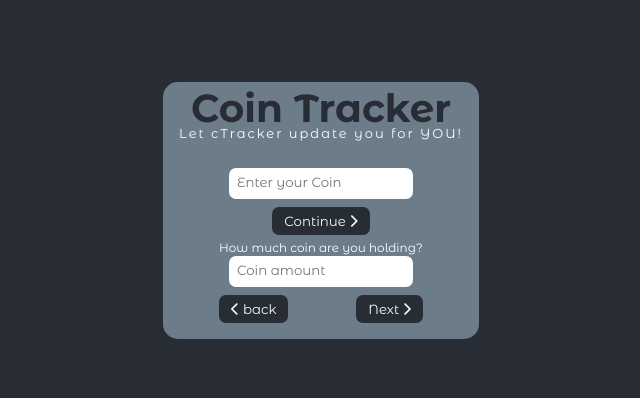
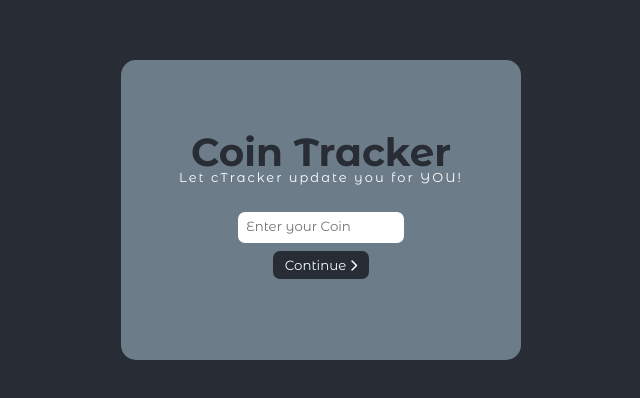
Before and after one commit to mackpounds/coin-update-bot, a React (Create React App) app in the folder my-app/: page / in a window 1280 px wide. Shown: the part 190-588 px from the top of the page, without its empty margins (319-959 px from the left). Built offline with nearby package versions, Linux system fonts and the light colour scheme.

Commit message:
frontEndCrediential

```diff
--- a/my-app/public/index.html
+++ b/my-app/public/index.html
@@ -24,7 +24,7 @@
       work correctly both with client-side routing and a non-root public URL.
       Learn how to configure a non-root public URL by running `npm run build`.
     -->
-    <title>React App</title>
+    <title>Crypto Tracker</title>
     <script src="https://kit.fontawesome.com/9def338393.js" defer crossorigin="anonymous"></script>
   </head>
   <body>
--- a/my-app/src/App.css
+++ b/my-app/src/App.css
@@ -18,6 +18,9 @@
 
 .main-container{
   border: 0;
+  max-width: 400px;
+  min-width: 400px;
+  min-height: 300px;
   border-radius: 15px;
   background-color: #6c7c89;
   padding: 16px;
@@ -35,28 +38,51 @@
   font-size: 13px;
   letter-spacing: 2px;
 }
+i{
+  font-size: 12px;
+}
 
 .coin-name-content{
   display: flex;
   flex-direction: column;
   gap: 40px;
 }
+.coin-input-content{
+  height: 100%;
+  display: flex;
+  flex-direction: column;
+  justify-content: center;
+  align-items: center;
+  gap: 10px;
+}
 
-.coin-name-layout, .coin-holding-layout{
-  width: 100%;
+.coin-name-layout, .coin-holding-layout, .holder-email-layout, .coin-threshold-layout, .code-authenticator-layout, .coin-price-layout{
+  width: 90%;
   display: flex;
   flex-direction: column;
   align-items: center;
   justify-content: center;
   padding: 12px 0 0 0;
   gap: 8px;
+  opacity: 0;
+  animation: fadeIn 1s ease-in-out forwards;
 }
-.coin-name, .coin-holding-layout #holdings{
+@keyframes fadeIn {
+  0%{
+    opacity: 0;
+  }
+  100%{
+    opacity: 1;
+  }
+}
+.coin-name, #holdings, #user-email, #user-password, #user-confirm-pass, #up-threshold, #down-threshold, #code-input{
+  width: 100%;
   padding: 8px;
   border: 0;
   border-radius: 7px;
   outline: none;
   caret-color: #282c34;
+  /*background-color: #6c7c89;*/
   font-family: monospace;
   color: #282c34;
 }
@@ -71,13 +97,45 @@
   color: azure;
   border: none;
 }
-
-.coin-holding-layout label{
-  font-size: 12px;
-  line-height: 1px;
+ button:hover{
+   background-color: azure;
+   color: #282c34;
+ }
+.price-update {
+  width: 100%;
+  display: flex;
+  text-align: center;
+  justify-content: center;
+  align-items: center;
+  /*line-height: 20px;*/
+}
+.price-update .price-alert{
+  font-size: 20px;
+  line-height: 30px;
 }
 
-.btn-section{
+ .label-holding-coin, .label-email, .label-password, .label-confirm-pass, .label-threshold-up , .label-threshold-down, .threshold-info, .code-label, .code-info{
+   width: 100%;
+   text-align: start;
+  font-size: 12px;
+  line-height: 17px;
+}
+
+ input[type="number"]::-webkit-inner-spin-button, input[type="number"]::-webkit-outer-spin-button{
+   -webkit-appearance: none;
+   display: none;
+ }
+
+ .resend-code{
+   font-size: 12px;
+   color: #0200ff;
+   cursor: pointer;
+ }
+ .resend-code:hover{
+   color: #d8450f;
+ }
+
+.btn-section {
   display: flex;
   width: 100%;
   justify-content: space-between;
--- a/my-app/src/App.tsx
+++ b/my-app/src/App.tsx
@@ -1,28 +1,102 @@
-import React from 'react';
+import React, { useState } from 'react';
 import logo from './logo.svg';
 import './App.css';
 
 function App() {
+    const [step, setSteps] = useState(0)
+    const nextStep = () => {
+        setSteps((prev) => prev + 1);
+    };
+    const prevStep = () => {
+        setSteps((prev) => prev - 1);
+    };
   return (
     <header className="app_header">
       <div className="main-container">
         <h2 className="App-name">Coin Tracker</h2>
         <p className="sub-text">Let cTracker update you for YOU!</p>
         <form action="/" className="coin-input-content">
+            {step === 0 && (
           <div className="coin-name-layout">
                <label htmlFor="coin-name" ></label>
               <input type="text" id="coin-name" placeholder="Enter your Coin" className="coin-name" required/>
-              <button className="btn-first-action">Continue <i className="fa-solid fa-chevron-right"></i></button>
+              <button onClick={nextStep} className="btn-first-action" >Continue <i className="fa-solid fa-chevron-right"></i></button>
           </div>
+            )}
 
+            {step === 1 && (
           <div className="coin-holding-layout">
-              <label htmlFor="holdings">How much coin are you holding?</label>
-              <input type="number" name="holdings" placeholder="Coin amount" id="holdings" required/>
+              <label htmlFor="holdings" className="label-holding-coin">How much coin are you holding?
+              <input type="number" name="holdings" placeholder="Coin amount" id="holdings" required/></label>
               <div className="btn-section">
-              <button className="go-back-btn"><i className="fa-solid fa-chevron-left"></i> back </button>
-              <button className="move-from-holdings">Next <i className="fa-solid fa-chevron-right"></i></button>
+              <button onClick={prevStep} className="go-back-btn"><i className="fa-solid fa-chevron-left"></i> back </button>
+              <button onClick={nextStep} className="move-from-holdings">Next <i className="fa-solid fa-chevron-right"></i></button>
               </div>
           </div>
+            )}
+
+            {step === 2 && (
+            <div className="coin-price-layout">
+                <div className="price-update">
+                    <span className="price-alert">Your <code>coin</code> current price is now <code>$2000</code></span>
+                </div>
+                <div className="btn-section">
+                  <button onClick={prevStep} className="go-back-btn"><i className="fa-solid fa-chevron-left"></i> back </button>
+                  <button onClick={nextStep} className="move-from-holdings">Next <i className="fa-solid fa-chevron-right"></i></button>
+              </div>
+            </div>
+            )}
+
+            {step === 3 && (
+            <div className="coin-threshold-layout">
+                <label htmlFor="up-threshold" className="label-threshold-up">
+                    Enter the Upper price threshold:
+                    <input type="number" name="up-threshold" placeholder="0.5000" id="up-threshold"/>
+                </label>
+                <label htmlFor="down-threshold" className="label-threshold-down">
+                    Enter the Low price threshold:
+                    <input type="number" name="down-threshold" placeholder="0.4500" id="down-threshold"/>
+                </label>
+                <p className="threshold-info"><i className="fa-solid fa-info-circle"></i>  Set the price limit at which you want to be notified when your price goes above or below.</p>
+                <div className="btn-section">
+              <button onClick={prevStep} className="go-back-btn"><i className="fa-solid fa-chevron-left"></i> back </button>
+              <button onClick={nextStep} className="move-from-holdings">Next <i className="fa-solid fa-chevron-right"></i></button>
+              </div>
+            </div>
+            )}
+
+            {step === 4 && (
+            <div className="holder-email-layout">
+                <label htmlFor="user-email" className="label-email">Enter your email & password
+                    <input type="email" name="user-email" placeholder="a@example.com" id="user-email" aria-autocomplete="inline" required/>
+                </label>
+                <label htmlFor="user-password" className="label-password">
+                    <input type="password" name="user-password" placeholder="Password" id="user-password" required/>
+                </label>
+                <label htmlFor="user-confirm-pass" className="label-confirm-pass">
+                    <input type="password" name="user-confirm-pass" placeholder="Confirm password" id="user-confirm-pass" required/>
+                </label>
+                <div className="btn-section">
+                <button onClick={prevStep} className="go-back-btn"><i className="fa-solid fa-chevron-left"></i> back </button>
+              <button onClick={nextStep} className="move-from-holdings">Next <i className="fa-solid fa-chevron-right"></i></button>
+              </div>
+            </div>
+            )}
+
+            {step === 5 && (
+            <div className="code-authenticator-layout">
+                <label htmlFor="code-input" className="code-label">
+                    Please input the 4-digit code we sent to your email.
+                    <input type="text" name="code-input" id="code-input" placeholder="0000" />
+                </label>
+                    <p className="code-info"><i className="fa-solid fa-info-circle"></i> Please wait one minutes before requesting for another code.</p>
+                    <div className="btn-section">
+                       <span className="resend-code">Resend code</span>
+                      <button onClick={nextStep} className="move-from-holdings">Done <i className="fa-solid fa-check"></i></button>
+                  </div>
+
+            </div>
+            )}
         </form>
       </div>
     </header>
```
